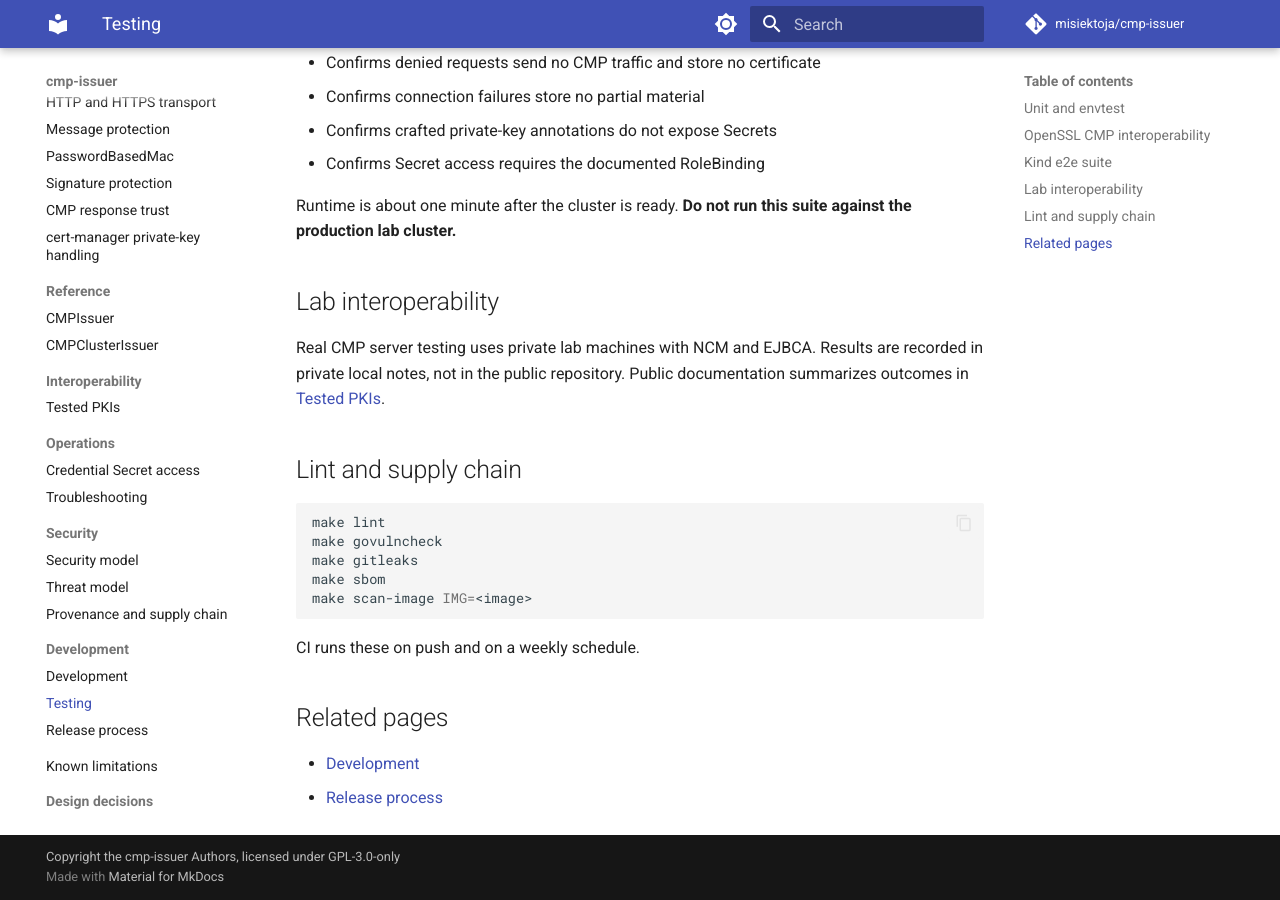
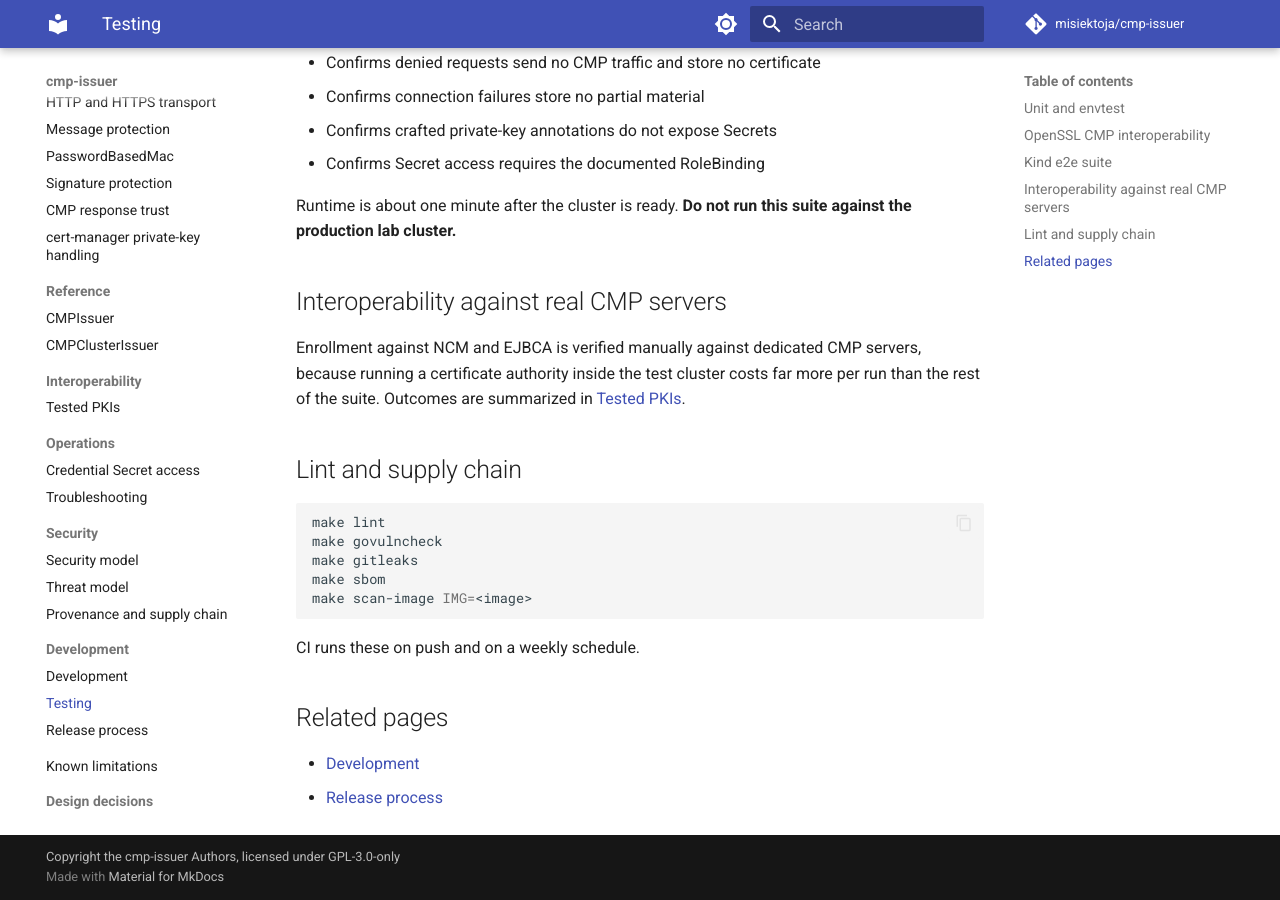
Before and after one commit to misiektoja/cmp-issuer, an MkDocs documentation site: the page built from docs/development/testing.md, in a window 1280 px wide and 900 px high, scrolled down 1095 px. Built offline with MkDocs 1.6.1 and Material for MkDocs 9.7.7, drawn with Linux system fonts in a browser that asks for light colours; comment, search, counter and statistics services are not loaded.

Commit message:
docs(development): clarify how interoperability is verified

```diff
--- a/docs/development/testing.md
+++ b/docs/development/testing.md
@@ -42,9 +42,9 @@ Requires Colima or Docker for Kind. The suite:
 
 Runtime is about one minute after the cluster is ready. **Do not run this suite against the production lab cluster.**
 
-## Lab interoperability
+## Interoperability against real CMP servers
 
-Real CMP server testing uses private lab machines with NCM and EJBCA. Results are recorded in private local notes, not in the public repository. Public documentation summarizes outcomes in [Tested PKIs](../interoperability/tested-pkis.md).
+Enrollment against NCM and EJBCA is verified manually against dedicated CMP servers, because running a certificate authority inside the test cluster costs far more per run than the rest of the suite. Outcomes are summarized in [Tested PKIs](../interoperability/tested-pkis.md).
 
 ## Lint and supply chain
 
```
